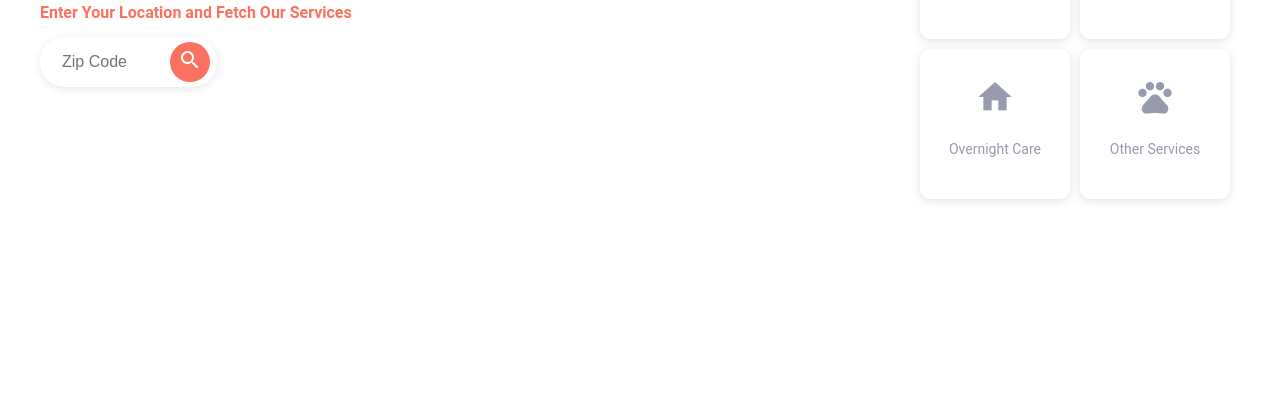
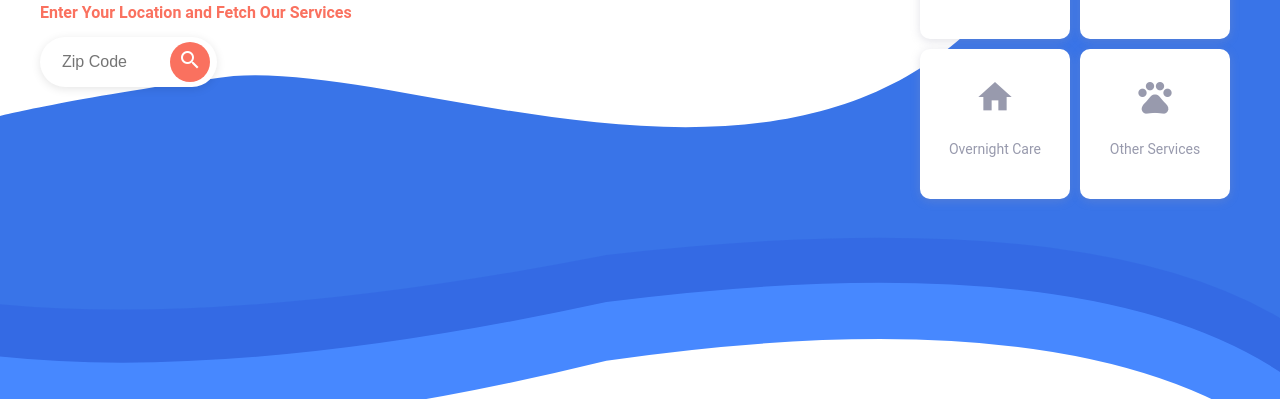
Before and after one commit to Abdullah-Hejazi/ui-personal-challenge-1, a plain HTML site: page index.html in a window 1280 px wide. Shown: the part 768-1167 px from the top of the page. Drawn offline with Linux system fonts and the light colour scheme.

Commit message:
finished adding bottom paths

```diff
--- a/index.html
+++ b/index.html
@@ -132,5 +132,20 @@
             </div>
         </div>
     </div>
+
+    <div class="paths2">
+
+        <svg class="services-path services-path3" width="100%" height="1000" viewBox="0 0 800 800" preserveAspectRatio="none">
+            <path d="M -1 472 Q 149 495 379 423 Q 705 363 823 511 C 827 60 827 60 828 0 C 709 45 692 40 636 144 C 510 421 265 230 146 244 C 50 264 0 284 0 284" />
+        </svg>
+
+        <svg class="services-path services-path1" width="100%" height="1000" viewBox="0 0 800 900" preserveAspectRatio="none">
+            <path d="M -1 472 Q 149 495 379 423 Q 705 363 823 511 C 827 60 827 60 828 0 C 709 45 692 40 636 144 C 510 421 265 230 146 244 C 50 264 0 284 0 284" />
+        </svg>
+
+        <svg class="services-path services-path2" width="100%" height="1000" viewBox="0 0 800 1000" preserveAspectRatio="none">
+            <path d="M -1 472 Q 149 495 379 423 Q 705 363 823 511 C 827 60 827 60 828 0 C 709 45 692 40 636 144 C 510 421 265 230 146 244 C 50 264 0 284 0 284" />
+        </svg>
+    </div>
 </body>
 </html>
--- a/style.css
+++ b/style.css
@@ -158,6 +158,7 @@ body {
 }
 
 .services-input {
+    background-color: white;
     display: flex;
     border-radius: 50px;
     width: 150px;
@@ -195,6 +196,7 @@ body {
 }
 
 .services-rectangle {
+    background-color: white;
     width: 150px;
     height: 150px;
     box-shadow: 0px 2px 10px 0px #989aad4b;
@@ -212,3 +214,21 @@ body {
 .services-rectangle-icon {
     font-size: 40px !important;
 }
+
+.services-path {
+    position: absolute;
+    top: 600px;
+    z-index: -1;
+}
+
+.services-path1 {
+    fill: #346ae4;
+}
+
+.services-path2 {
+    fill: #3974e8;
+}
+
+.services-path3 {
+    fill: #4788ff;
+}
```
Also changed, not shown: result.png (added).
